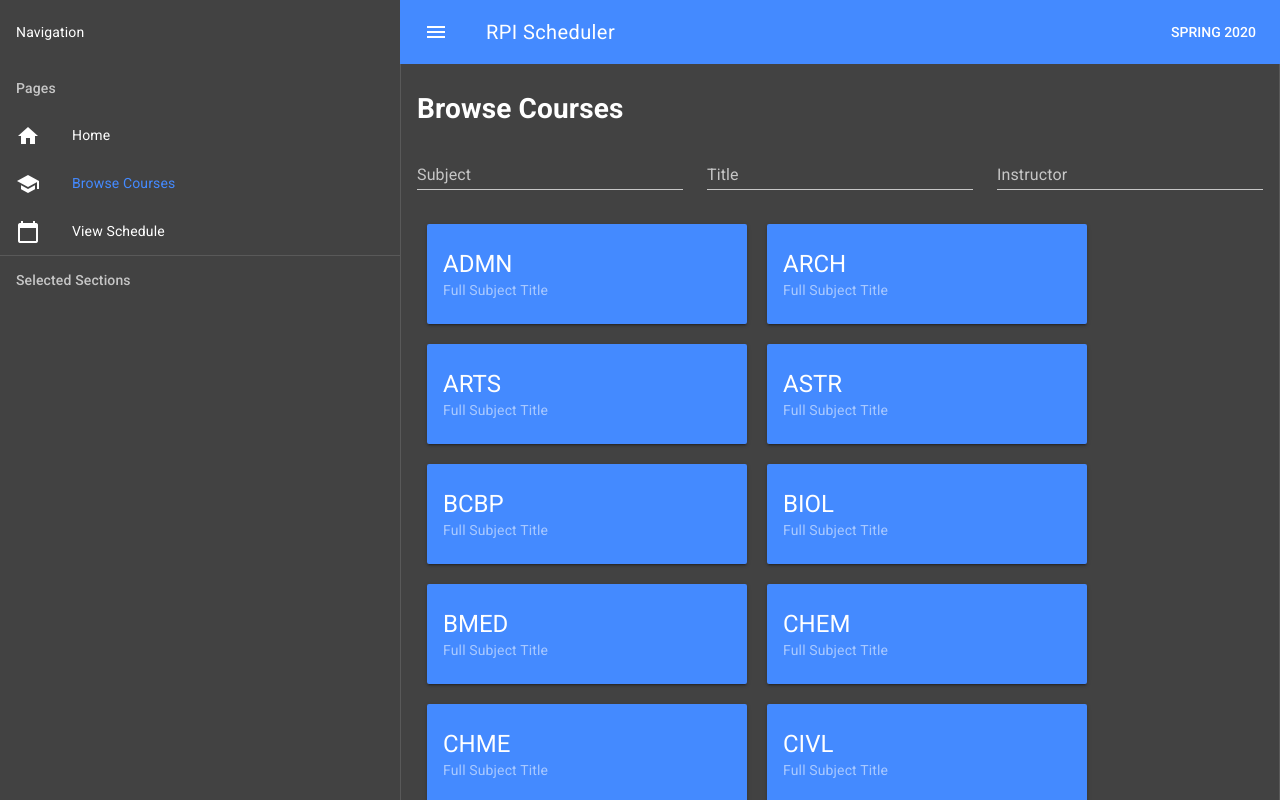
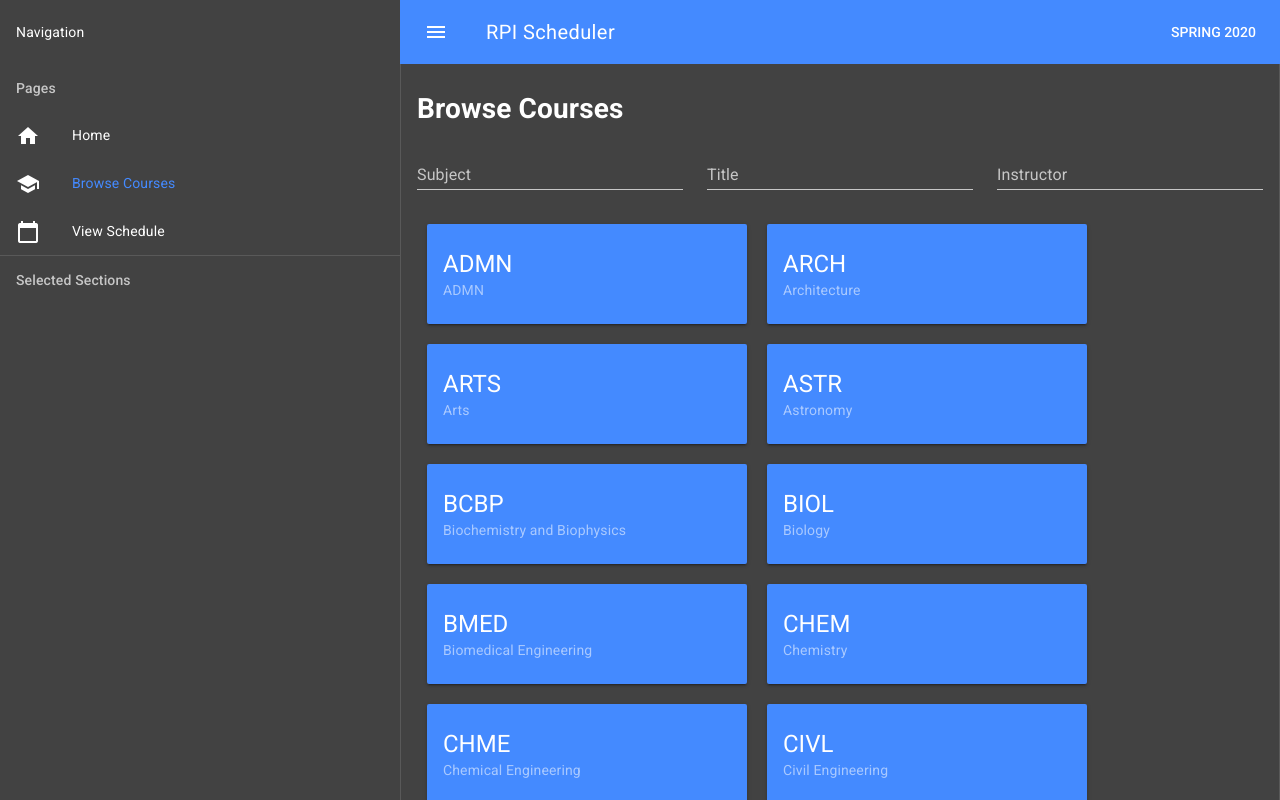
Before and after one commit to Apexal/rpi-scheduler, a Vue app: page /courses in a window 1280 px wide. Built offline with nearby package versions, Linux system fonts and the light colour scheme.

Commit message:
Subject codes

```diff
--- /dev/null
+++ b/src/subjectCodes.js
@@ -0,0 +1,42 @@
+export default {
+  ARCH: 'Architecture',
+  LGHT: 'Lighting',
+  BMED: 'Biomedical Engineering',
+  CHME: 'Chemical Engineering',
+  CIVL: 'Civil Engineering',
+  ECSE: 'Electrical, Computer, and Systems Engineering',
+  ENGR: 'General Engineering',
+  ENVE: 'Environmental Engineering',
+  ISYE: 'Industrial and Systems Engineering',
+  MANE: 'Mechanical, Aerospace, and Nuclear Engineering',
+  MTLE: 'Materials Science and Engineering',
+  ARTS: 'Arts',
+  COMM: 'Communication',
+  IHSS: 'Interdisciplinary Studies',
+  LANG: 'Foreign Languages',
+  LITR: 'Literature',
+  PHIL: 'Philosophy',
+  STSH: 'Science and Technology Studies (Humanities Courses)',
+  WRIT: 'Writing',
+  COGS: 'Cognitive Science',
+  ECON: 'Economics',
+  GSAS: 'Games Simulation Arts and Sciences',
+  PSYC: 'Psychology',
+  STSS: 'Science and Technology Studies (Social Sciences Courses)',
+  ITWS: 'Information Technology and Web Science',
+  MGMT: 'Management',
+  ASTR: 'Astronomy',
+  BCBP: 'Biochemistry and Biophysics',
+  BIOL: 'Biology',
+  CHEM: 'Chemistry',
+  CSCI: 'Computer Science',
+  ISCI: 'Interdisciplinary Science',
+  ERTH: 'Earth and Environmental Science',
+  MATH: 'Mathematics',
+  MATP: 'Mathematical Programming, Probability, and Statistics',
+  PHYS: 'Physics',
+  IENV: 'Interdisciplinary Environmental Courses',
+  USAF: 'Aerospace Studies (Air Force ROTC)',
+  USAR: 'Military Science (Army ROTC)',
+  USNA: 'Naval Science (Navy ROTC)'
+}
--- a/src/views/BrowseCoursesPage.vue
+++ b/src/views/BrowseCoursesPage.vue
@@ -26,7 +26,7 @@
         <md-ripple>
           <md-card-header>
             <div class="md-title">{{ subjectCode }}</div>
-            <div class="md-subhead">Full Subject Title</div>
+            <div class="md-subhead">{{ subjectCodeFullName(subjectCode) }}</div>
           </md-card-header>
 
         </md-ripple>
@@ -60,6 +60,7 @@
 
 <script>
 import courses from '../data.json'
+import subjectCodesFullNames from '../subjectCodes'
 
 export default {
   name: 'BrowseCoursesPage',
@@ -89,7 +90,7 @@
       return grouped
     },
     subjectCodes () {
-      return Object.keys(this.groupedBySubjectCode)
+      return Object.keys(this.groupedBySubjectCode).map(subjectCode => `${subjectCode} - ${this.subjectCodeFullName(subjectCode)}`)
     },
     searchCourseTitles () {
       if (this.search.subjectCode === '') return []
@@ -104,7 +105,7 @@
 
       let results = courses
       if (this.search.subjectCode) {
-        results = courses.filter(course => course.subjectCode.toLowerCase().startsWith(this.search.subjectCode.toLowerCase()))
+        results = courses.filter(course => course.subjectCode.toLowerCase().startsWith(this.search.subjectCode.toLowerCase().split(' -')[0]))
       }
 
       if (this.search.title) {
@@ -125,6 +126,9 @@
     selectCourse (course) {
       this.$store.commit('SET_SELECTED_COURSE', course)
       this.$store.commit('SET_COURSE_DIALOG_OPEN', true)
+    },
+    subjectCodeFullName (subjectCode) {
+      return subjectCodesFullNames[subjectCode] || subjectCode
     }
   }
 }
```
